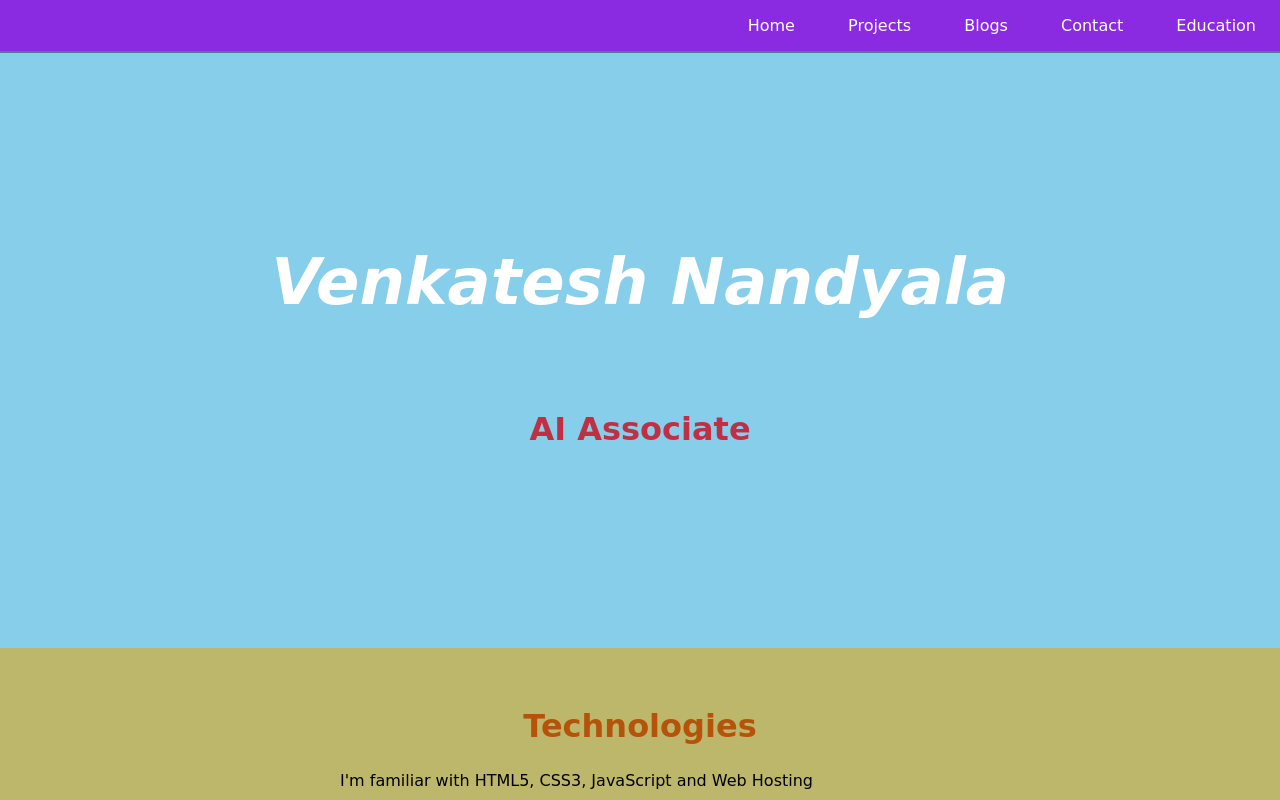
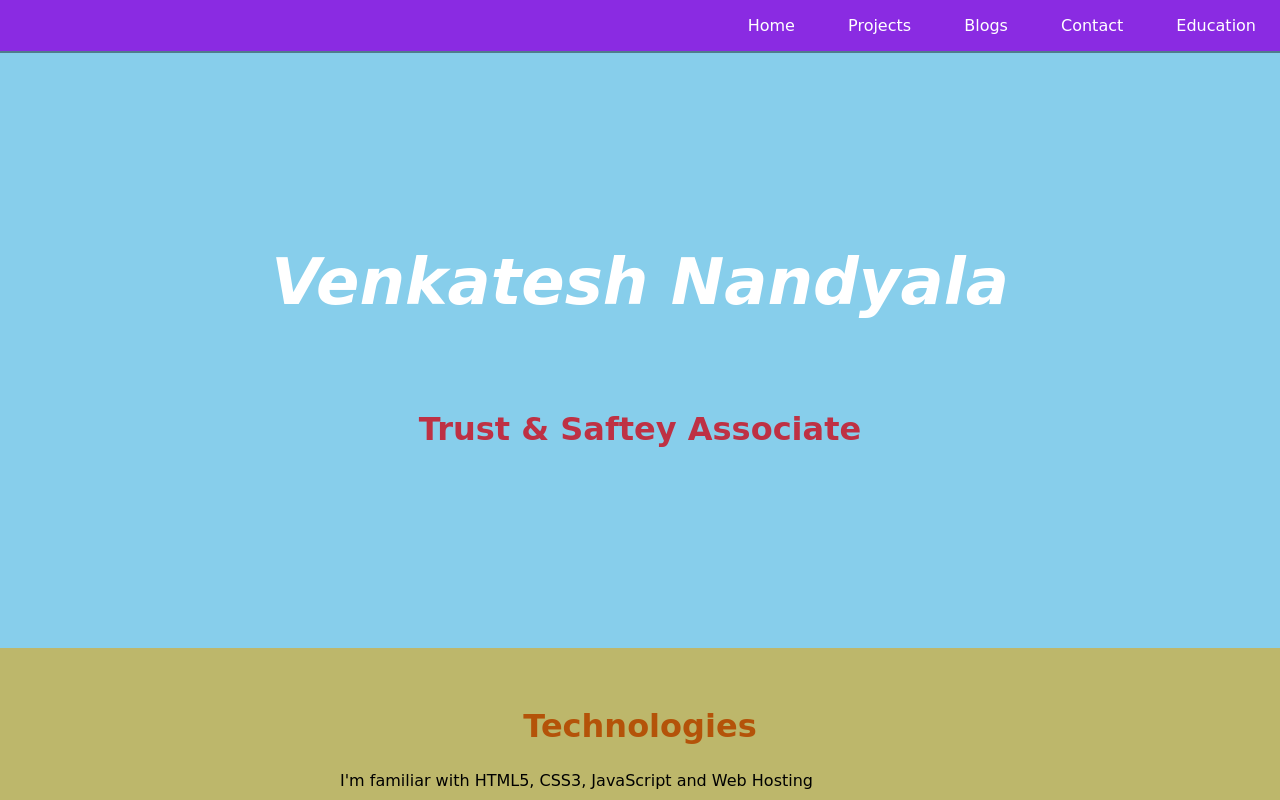
Before and after one commit to nvenkatcs/portfolio2, a plain HTML site: page index.html in a window 1280 px wide. Shown: the top 800 px of the page. Drawn offline with Linux system fonts and the light colour scheme.

Commit message:
Update index.html
Changed designation

```diff
--- a/index.html
+++ b/index.html
@@ -37,7 +37,7 @@
 
 
         <p>Venkatesh Nandyala</p>
-        <h1 id="header">AI Associate </h1>
+        <h1 id="header">Trust & Saftey Associate </h1>
 
     </section>
 
```
